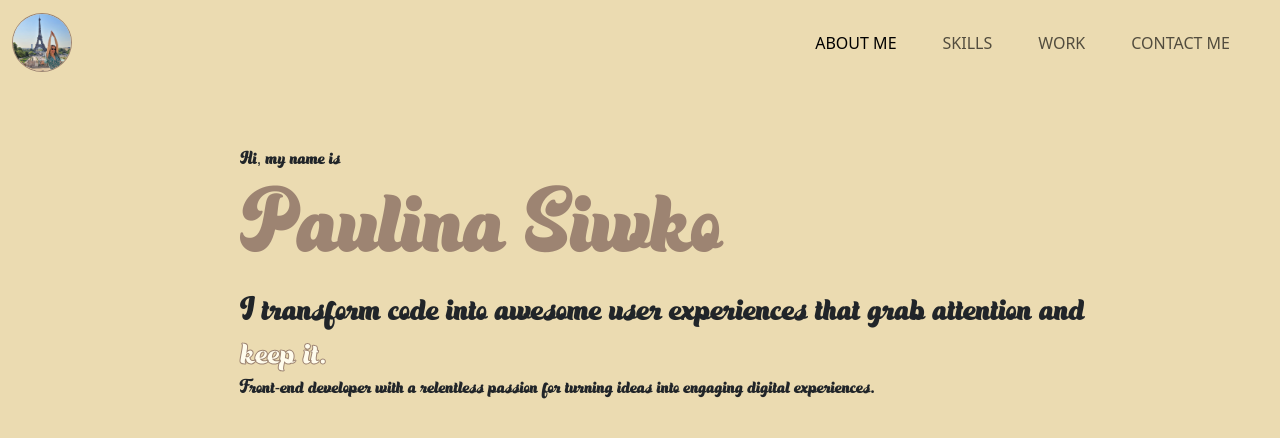
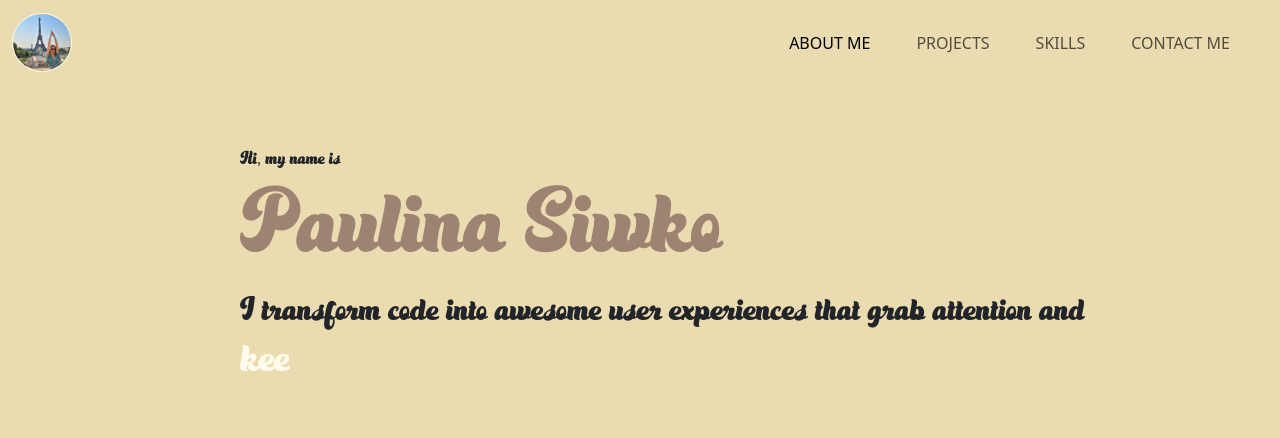
Before and after one commit to paulinasiwko/react-portfolio, a React (Vite) app: page / in a window 1280 px wide. Shown: the top 438 px of the page. Built offline with nearby package versions, Linux system fonts and the light colour scheme.

Commit message:
final homepage

```diff
--- a/src/components/Header.jsx
+++ b/src/components/Header.jsx
@@ -14,16 +14,16 @@ export default function Header() {
               <div className="collapse navbar-collapse" id="navbarNav">
                 <ul className="navbar-nav">
                   <li className="nav-item">
-                    <a className="nav-link active" aria-current="page" href="#about-me">About Me</a>
+                    <a className="nav-link active" aria-current="page">About Me</a>
                   </li>
                   <li className="nav-item">
-                    <a className="nav-link" href="#skills">Skills</a>
+                    <a className="nav-link">Projects</a>
                   </li>
                   <li className="nav-item">
-                    <a className="nav-link" href="#work">Work</a>
+                    <a className="nav-link">Skills</a>
                   </li>
                   <li className="nav-item">
-                    <a className="nav-link" href="#contact-me">Contact Me</a>
+                    <a className="nav-link">Contact Me</a>
                   </li>
                   <li className="nav-item">
                     {/* <a className="nav-link" href="./assets/Paulina-Siwko-Resume.pdf" download="Paulina-Siwko-Resume">Resume</a> */}
--- a/src/components/Home.jsx
+++ b/src/components/Home.jsx
@@ -20,10 +20,8 @@ export default function Home() {
             <div className="introduction">
                 <p className="font">Hi, my name is</p>
                 <h1 className="font name">Paulina Siwko</h1>
-                <TextAnimation text='I transform code into awesome user experiences that grab attention and' css='font-appear'/>
-                {secondAnimation && <TextAnimation text='keep it.' css='font-appear lighter'/>}
-                <h6 className="font">Front-end developer with a relentless passion for turning ideas into engaging digital experiences.</h6>
-                {/* <button>Check out my projects!</button> */}
+                <TextAnimation text='I transform code into awesome user experiences that grab attention and' css='font-appear' timeout1={500} timeout2={60} timeout3={200}/>
+                {secondAnimation && <TextAnimation text='keep it.' css='font-appear lighter' timeout1={2000} timeout2={240} timeout3={800}/>}
             </div>
         </>
     );
--- a/src/components/TextAnimation.jsx
+++ b/src/components/TextAnimation.jsx
@@ -1,7 +1,7 @@
 import React, { useEffect, useState } from 'react';
 import '../styles/TextAnimation.css';
 
-export default function TextAnimation({ text, css }) {
+export default function TextAnimation({ text, css, timeout1, timeout2, timeout3 }) {
     const [visible, setVisible] = useState(true);
     const [letterCount, setLetterCount] = useState(1);
     const [waiting, setWaiting] = useState(false);
@@ -14,22 +14,22 @@ export default function TextAnimation({ text, css }) {
 
           setTimeout(() => {
             setWaiting(false);
-          }, 500); arance
+          }, timeout1); arance
         } else if (letterCount === text.length + 1 && !waiting) {
           setWaiting(true);
 
           setTimeout(() => {
             setLetterCount((prevCount) => prevCount - 1);
             setWaiting(false);
-          }, 500);
+          }, timeout1);
         } else if (!waiting) {
           setLetterCount((prevCount) => prevCount + 1);
         }
-      }, 60);
+      }, timeout2);
 
       const interval2 = setInterval(() => {
         setVisible((prevVisible) => !prevVisible);
-      }, 200);
+      }, timeout3);
 
       return () => {
         clearInterval(interval1);
--- a/src/styles/Header.css
+++ b/src/styles/Header.css
@@ -2,7 +2,9 @@
     --white: white;
     --letters: #9d8472;
     --main: #ebdbb1;
+    --light: rgb(255, 252, 237);
   }
+
 
   /* Navbar */
 
@@ -12,7 +14,7 @@
 
   .img-me-nav {
     width: 60px;
-    border: 1px solid var(--letters);
+    border: 1px solid var(--light);
     border-radius: 50%;
     margin-right: 30px;
   }
@@ -32,20 +34,21 @@
   }
 
   .nav-link:hover {
+    font-weight: 600;
     text-decoration: underline;
-    text-underline-offset: 15px;
-    text-decoration-color: var(--letters);
-    text-decoration-thickness: 3px;
+    text-decoration-color: var(--light);
+    text-underline-offset: 20px;
+    text-decoration-thickness: 2px;
   }
 
   /* Modal */
 
-  .modal-content {
-    background-color: var(--letters);
+  /* .modal-content {
+    background-color: var(--light);
     border-radius: 50%;
   }
 
   .modal img {
     width: 470px;
     border-radius: 50%;
-  }
+  } */
--- a/src/styles/Home.css
+++ b/src/styles/Home.css
@@ -9,11 +9,13 @@
     background-color: var(--main);
   }
 
-:root {
+  :root {
     --white: white;
     --letters: #9d8472;
     --main: #ebdbb1;
+    --light: rgb(255, 252, 237);
   }
+
 
   .introduction {
     margin-top: 4rem;
--- a/src/styles/TextAnimation.css
+++ b/src/styles/TextAnimation.css
@@ -9,6 +9,7 @@
     --white: white;
     --letters: #9d8472;
     --main: #ebdbb1;
+    --light: rgb(255, 252, 237);
   }
 
 .hidden {
@@ -32,7 +33,6 @@
 }
 
 .lighter {
-    color: rgb(255, 252, 237);
-    -webkit-text-stroke-width: 1px;
-    -webkit-text-stroke-color: var(--letters);
+    color: var(--light);
+    font-size: 36px;
 }
```
